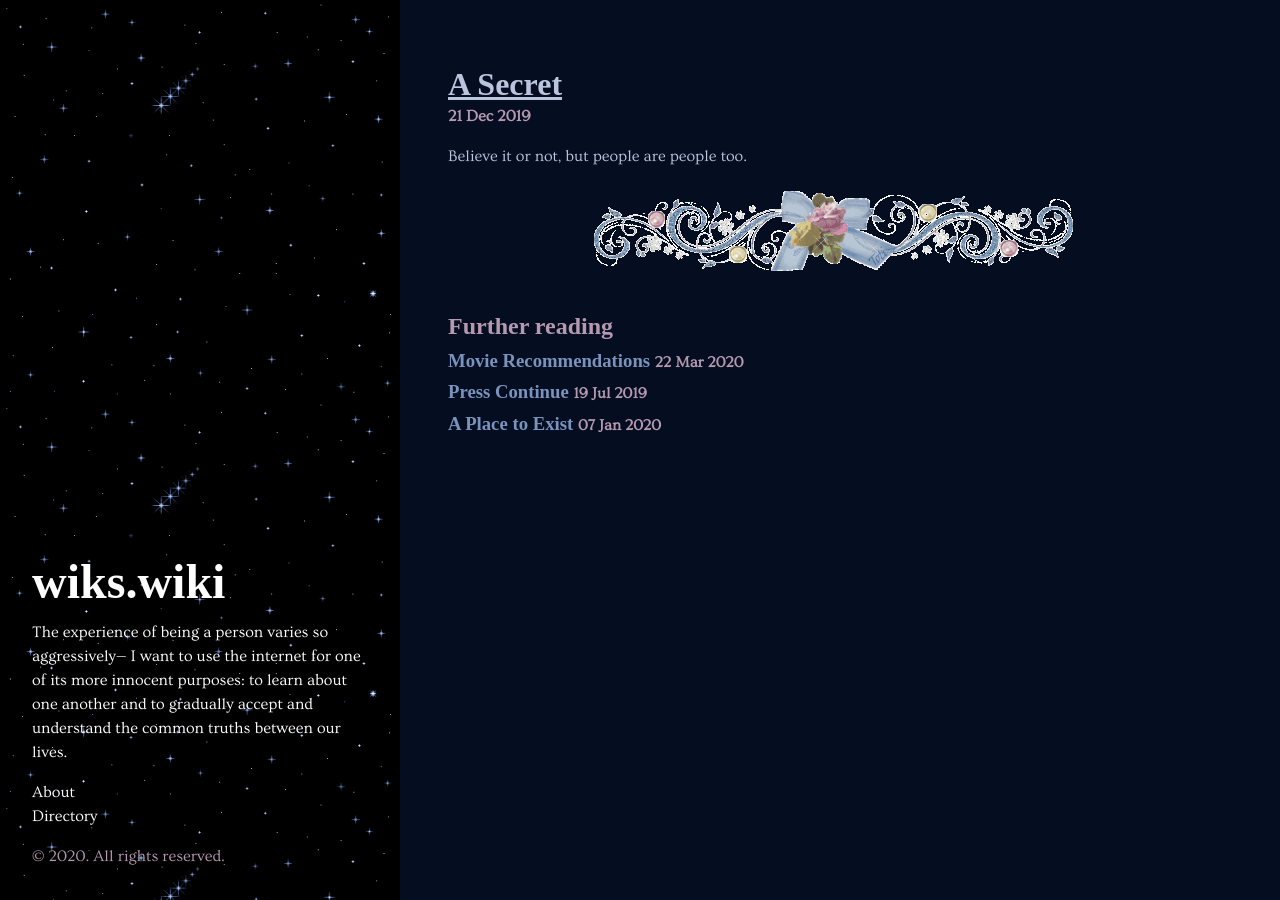
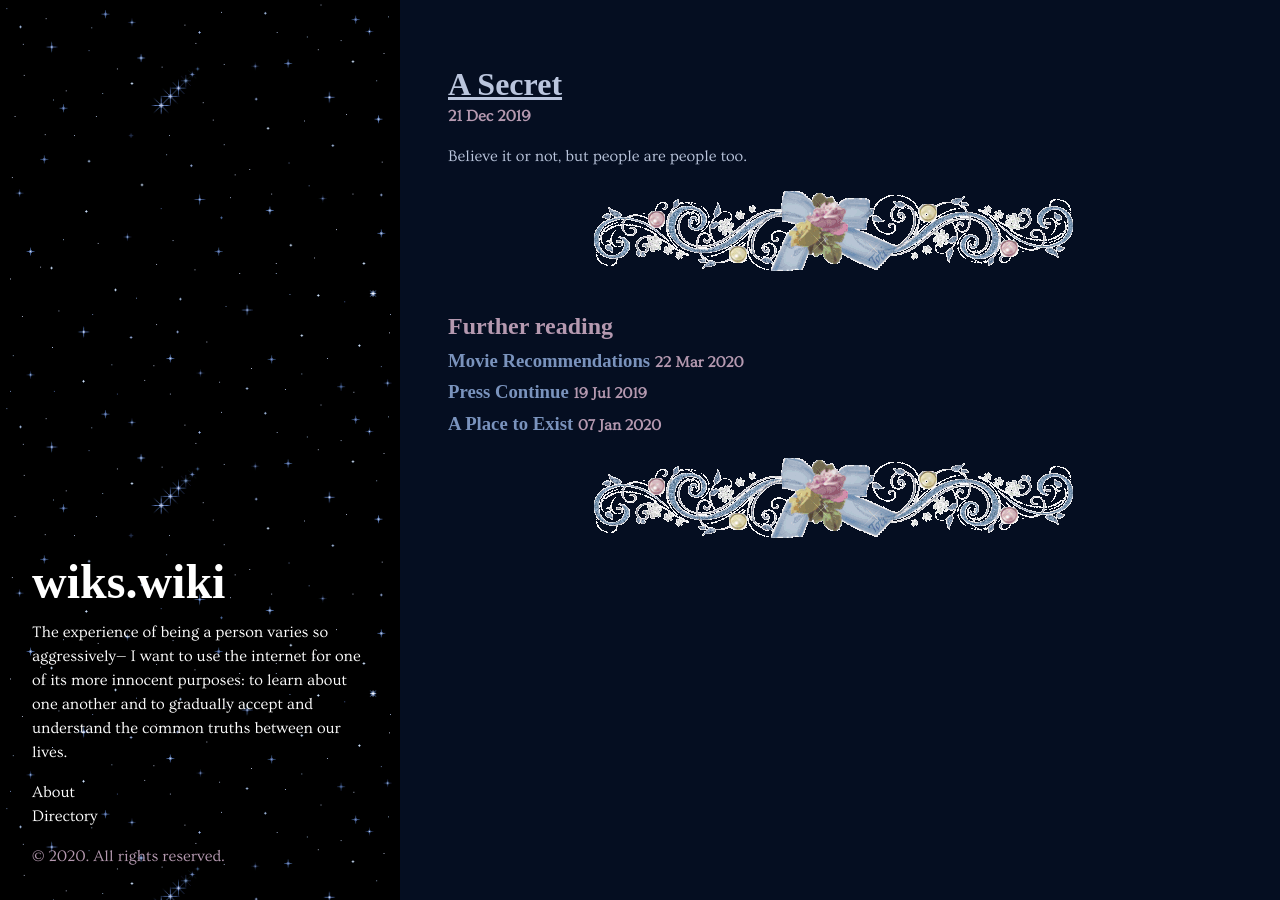
Before and after one commit to w1k5/w1k5.blog, a Jekyll site: the page built from _posts/2019-12-21-a-secret.markdown, in a window 1280 px wide. Built offline with Jekyll 4.4.1, drawn with Linux system fonts in a browser that asks for light colours; some web fonts are replaced; comment, search, counter and statistics services are not loaded.

Commit message:
Update post.html

```diff
--- a/_layouts/post.html
+++ b/_layouts/post.html
@@ -24,7 +24,7 @@ layout: default
       </li>
 {% endfor %}
   </ul>
-  <br>
+  <img style="margin: auto;" src="/images/rosedivider.gif">
 <div id="disqus_thread">
 {% if page.comments %}
 {% include disqus_comments.html %}
```
